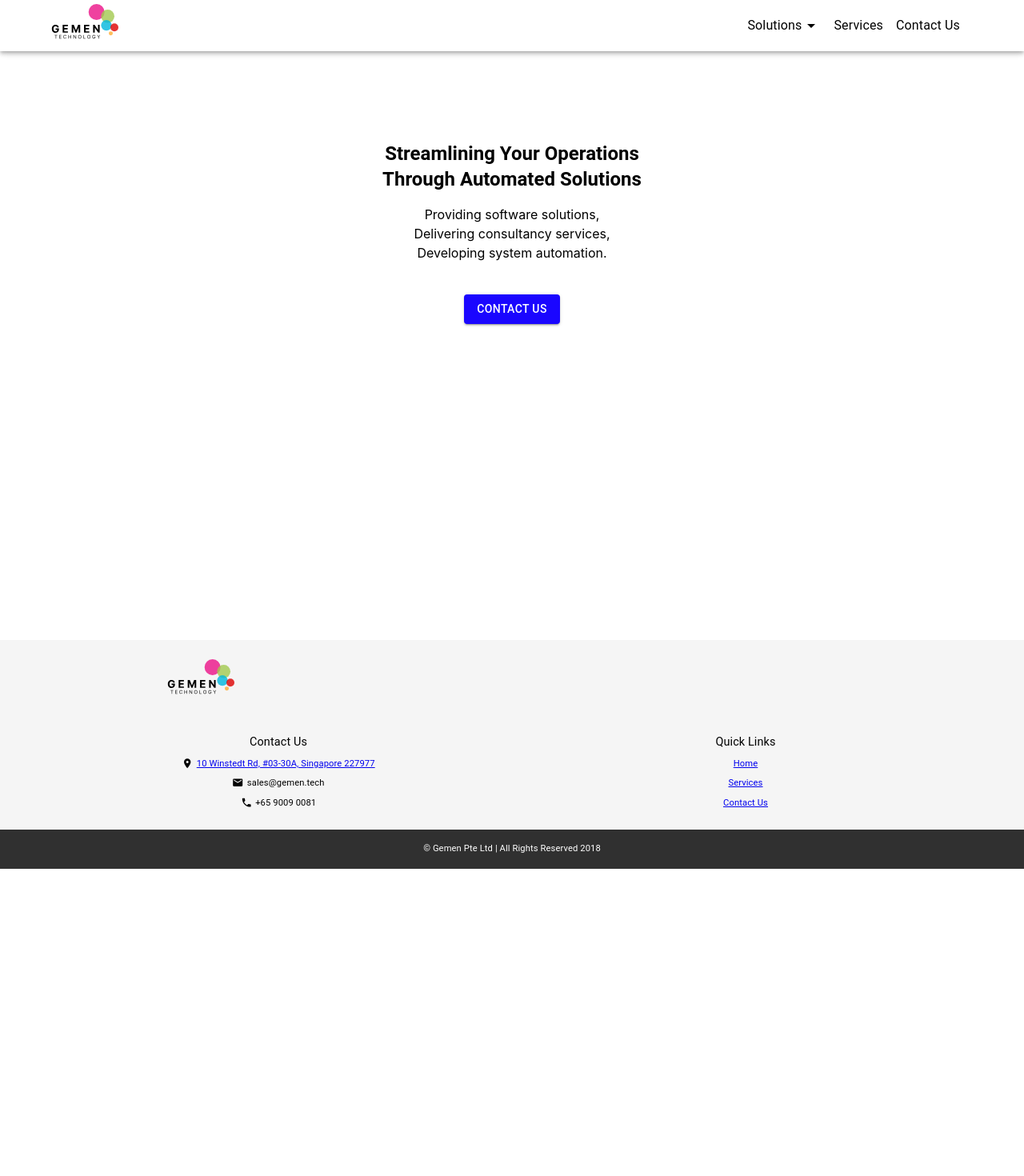
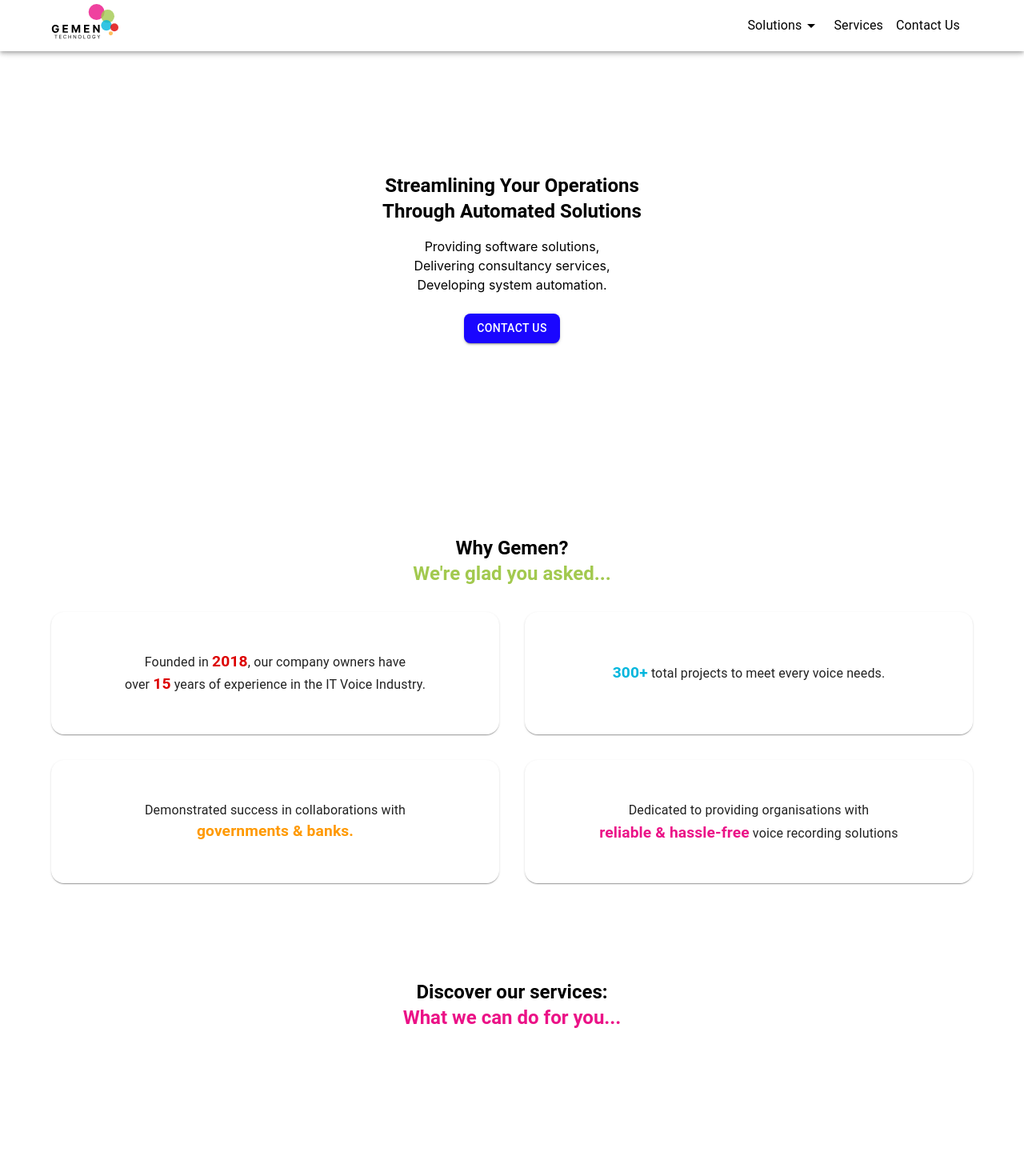
Before and after one commit to Xycone/Gemen_Website_Frontend, a React (Vite) app: page /homepage in a window 1280 px wide. Shown: the top 1470 px of the page at 80% size. Before the commit the page ends 1086 px from the top, so only its background shows below. Built offline with nearby package versions, Linux system fonts and the light colour scheme.

Commit message:
Completed 2/3 homepage

```diff
--- a/src/App.jsx
+++ b/src/App.jsx
@@ -125,14 +125,14 @@ function App() {
                 <Typography sx={{ mb: 2 }}>Solutions</Typography>
                 <Box sx={{ textAlign: 'center' }}>
                   <Grid container spacing={2}>
-                    <Grid item xs={12} md={6} lg={4}>
+                    <Grid item xs={12}>
                       <Link to="/garantia" onClick={handleAppBarClose}>
                         <Box sx={{ borderRadius: 4, padding: 2, border: '1px solid #BDBDBD' }}>
                           <Typography>Garantia</Typography>
                         </Box>
                       </Link>
                     </Grid>
-                    <Grid item xs={12} md={6} lg={4}>
+                    <Grid item xs={12}>
                       <Link to="/ace" onClick={handleAppBarClose}>
                         <Box sx={{ borderRadius: 4, padding: 2, border: '1px solid #BDBDBD' }}>
                           <Typography>ACE</Typography>
--- /dev/null
+++ b/src/components/LandingSection.jsx
@@ -0,0 +1,48 @@
+import React from 'react'
+import { Typography, Box, Button } from '@mui/material'
+import { useNavigate } from 'react-router-dom'
+
+function LandingSection() {
+    const navigate = useNavigate();
+
+    const navigateToContact = () => {
+      navigate('/contactUs');
+    };
+
+  return (
+    <Box sx={{ mb: 30, mt: 15 }}>
+      {/* Landing Section */}
+      <Box sx={{ textAlign: 'center', mb: 3 }}>
+        <Typography variant="h5" sx={{ mt: 10, mb: 2, fontWeight: 'bold' }}>
+          Streamlining Your Operations
+          <br />
+          Through Automated Solutions
+        </Typography>
+
+        <Typography variant="body">
+          Providing software solutions,
+          <br />
+          Delivering consultancy services,
+          <br />
+          Developing system automation.
+        </Typography>
+      </Box>
+
+      <Button
+        variant="contained"
+        sx={{
+          display: 'block',
+          margin: 'auto',
+          borderRadius: 2,
+          px: 2,
+          whiteSpace: 'nowrap',
+        }}
+        onClick={navigateToContact}>
+        Contact Us
+      </Button>
+
+    </Box>
+  )
+}
+
+export default LandingSection
--- /dev/null
+++ b/src/components/ServicesSection.jsx
@@ -0,0 +1,19 @@
+import { Box, Typography } from '@mui/material'
+import React from 'react'
+
+function ServicesSection() {
+    return (
+        <Box sx={{ mb: 15, mt: 15 }}>
+            {/* Services Section */}
+            <Box sx={{ mb: 4, fontWeight: 'bold', textAlign: 'center' }}>
+                <Typography variant="h5" sx={{ fontWeight: 'bold' }}>
+                    Discover our services:
+                    <br />
+                    <span style={{ color: '#EB1287' }}>What we can do for you...</span>
+                </Typography>
+            </Box>
+        </Box>
+    )
+}
+
+export default ServicesSection
--- /dev/null
+++ b/src/components/WhyUsSection.jsx
@@ -0,0 +1,58 @@
+import { Typography, Box, Grid, Card } from '@mui/material'
+import React from 'react'
+
+function WhyUsSection() {
+    return (
+        <Box sx={{ mb: 15, mt: 15 }}>
+            {/* Why Us Section */}
+            <Box sx={{ mb: 4, fontWeight: 'bold', textAlign: 'center' }}>
+                <Typography variant="h5" sx={{ fontWeight: 'bold' }}>
+                    Why Gemen?
+                    <br />
+                    <span style={{ color: '#A2C94F' }}>We're glad you asked...</span>
+                </Typography>
+            </Box>
+
+            <Box sx={{ flexGrow: 1 }}>
+                <Grid container spacing={4} alignItems="stretch">
+                    <Grid item xs={12} md={6} sx={{ display: 'flex' }}>
+                        <Card sx={{ borderRadius: 4, padding: 6, textAlign: 'center', width: '100%', display: 'flex', justifyContent: 'center', alignItems: 'center' }}>
+                            <Typography>
+                                Founded in <span style={{ color: '#DD0000', fontWeight: 'bold', fontSize: "1.2rem" }}>2018</span>, our company owners have
+                                <br />
+                                over <span style={{ color: '#DD0000', fontWeight: 'bold', fontSize: "1.2rem" }}>15</span> years of experience in the IT Voice Industry.
+                            </Typography>
+                        </Card>
+                    </Grid>
+                    <Grid item xs={12} md={6} sx={{ display: 'flex' }}>
+                        <Card sx={{ borderRadius: 4, padding: 6, textAlign: 'center', width: '100%', display: 'flex', justifyContent: 'center', alignItems: 'center' }}>
+                            <Typography>
+                                <span style={{ color: '#00B6DD', fontWeight: 'bold', fontSize: "1.2rem" }}>300+</span> total projects to meet every voice needs.
+                            </Typography>
+                        </Card>
+                    </Grid>
+                    <Grid item xs={12} md={6} sx={{ display: 'flex' }}>
+                        <Card sx={{ borderRadius: 4, padding: 6, textAlign: 'center', width: '100%', display: 'flex', justifyContent: 'center', alignItems: 'center' }}>
+                            <Typography>
+                                Demonstrated success in collaborations with
+                                <br />
+                                <span style={{ color: '#FF9900', fontWeight: 'bold', fontSize: "1.2rem" }}>governments & banks.</span>
+                            </Typography>
+                        </Card>
+                    </Grid>
+                    <Grid item xs={12} md={6} sx={{ display: 'flex' }}>
+                        <Card sx={{ borderRadius: 4, padding: 6, textAlign: 'center', width: '100%', display: 'flex', justifyContent: 'center', alignItems: 'center' }}>
+                            <Typography>
+                                Dedicated to providing organisations with <span style={{ color: '#EB1287', fontWeight: 'bold', fontSize: "1.2rem" }}>
+                                <br />
+                                reliable & hassle-free</span> voice recording solutions
+                            </Typography>
+                        </Card>
+                    </Grid>
+                </Grid>
+            </Box>
+        </Box>
+    )
+}
+
+export default WhyUsSection
--- a/src/pages/Homepage.jsx
+++ b/src/pages/Homepage.jsx
@@ -1,43 +1,16 @@
 import React from 'react'
-import { Typography, Box, Button } from '@mui/material'
-import { useNavigate } from 'react-router-dom'
+import { Box } from '@mui/material'
+import LandingSection from '../components/LandingSection';
+import WhyUsSection from '../components/WhyUsSection';
+import ServicesSection from '../components/ServicesSection';
 
 function Homepage() {
-  const navigate = useNavigate();
-
-  const navigateToContact = () => {
-    navigate('/contactUs');
-  };
 
   return (
     <Box sx={{ my: 2 }}>
-
-      <Box sx={{ textAlign: 'center', mb: 5 }}>
-        <Typography variant="h5" sx={{ mt: 10, mb: 2, fontWeight: 'bold' }}>
-          Streamlining Your Operations
-          <br />
-          Through Automated Solutions
-        </Typography>
-
-        <Typography variant="body">
-          Providing software solutions,
-          <br />
-          Delivering consultancy services,
-          <br />
-          Developing system automation.
-        </Typography>
-      </Box>
-
-      <Button
-        variant="contained"
-        sx={{
-          display: 'block',
-          margin: 'auto',
-        }}
-        onClick={navigateToContact}>
-        Contact Us
-      </Button>
-
+      <LandingSection />
+      <WhyUsSection />
+      <ServicesSection />
     </Box>
   )
 }
```
